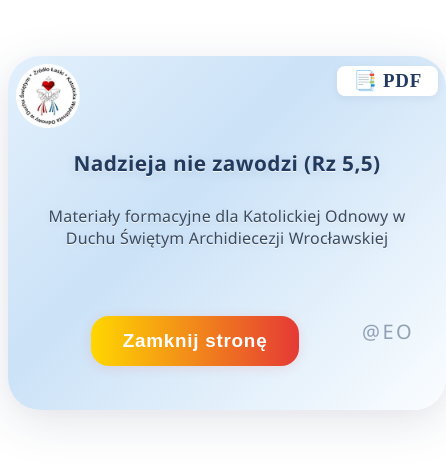
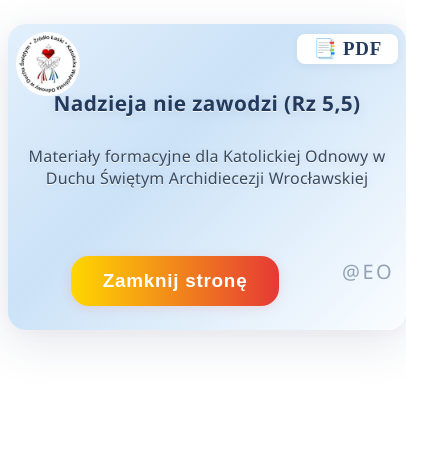
Before and after one commit to eobara-krk/pdfReader, an Angular app: page / in a window 390 px wide. Shown: the top 466 px of the page, 446 px wide, since content can reach past the window. Built offline with nearby package versions, Linux system fonts and the light colour scheme.

Commit message:
szerokosc kontenera

```diff
--- a/src/app/app.component.css
+++ b/src/app/app.component.css
@@ -1,3 +1,11 @@
+@media (max-width: 600px) {
+  .content {
+    max-width: 98vw !important;
+    padding: 12px !important;
+    border-radius: 18px !important;
+    margin: 24px auto 0 auto !important;
+  }
+}
 /* BUTTON ZAMKNIJ */
 .close-btn {
   display: inline-block;
```
